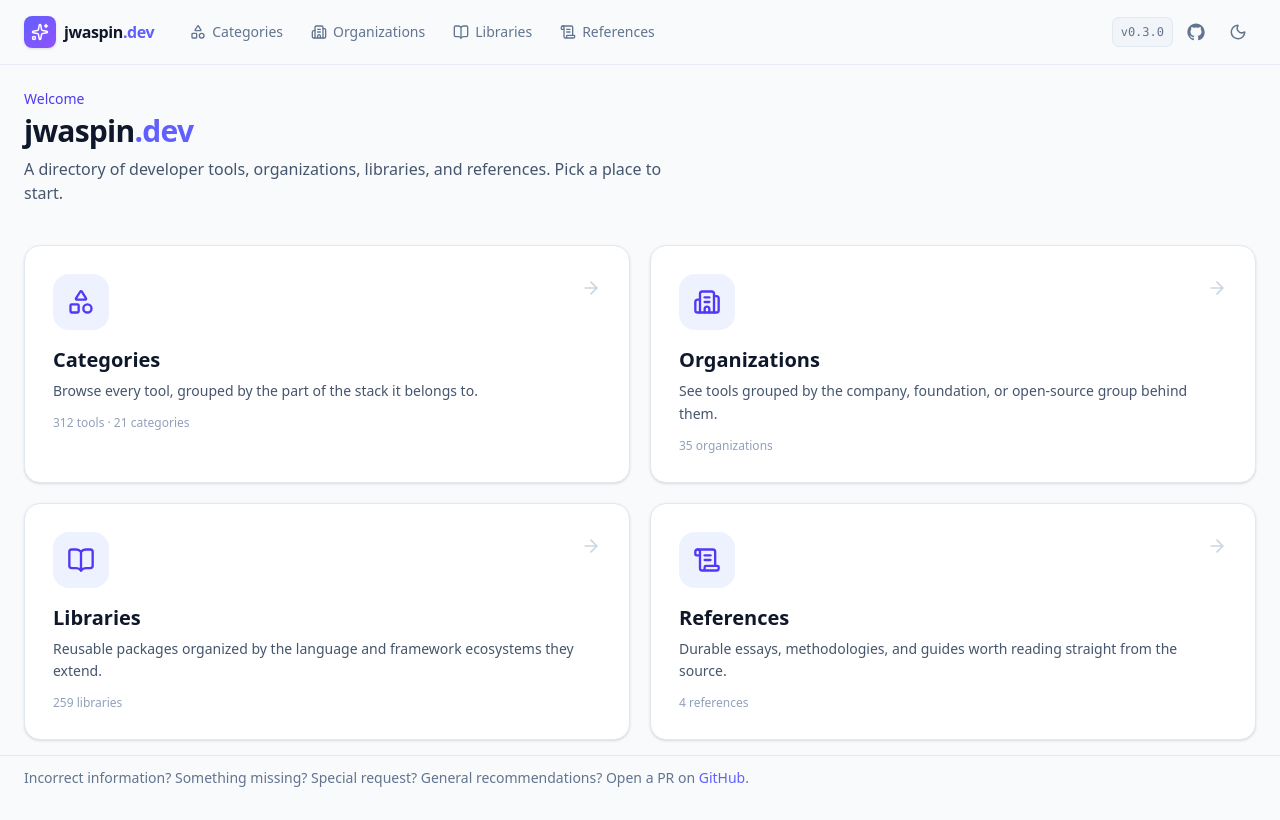
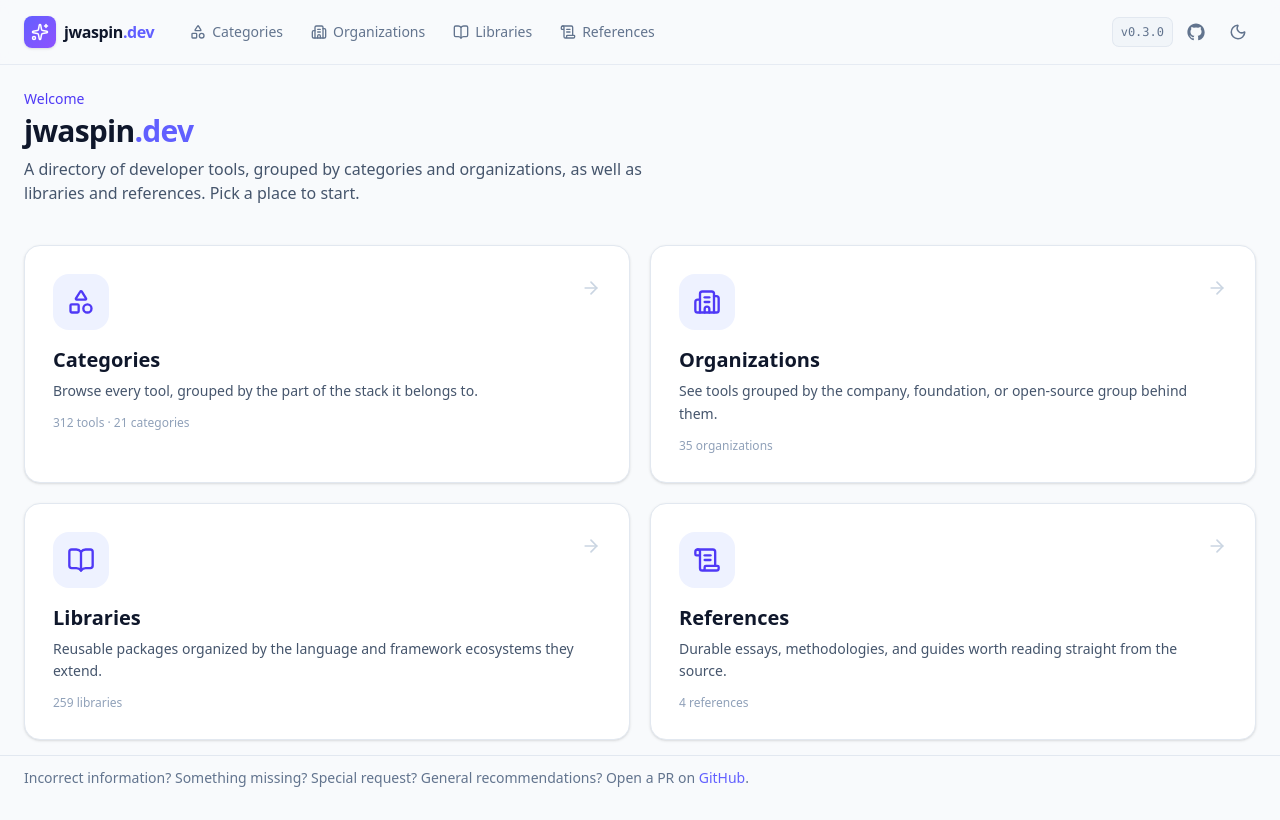
Before and after one commit to jwaspin/jwaspin-dev, a React (Vite) app: page / in a window 1280 px wide. Built offline with nearby package versions, Linux system fonts and the light colour scheme.

Commit message:
fix: improve description text for clarity in LandingPage component

```diff
--- a/src/components/LandingPage.tsx
+++ b/src/components/LandingPage.tsx
@@ -80,8 +80,9 @@
           jwaspin<span className="text-indigo-500">.dev</span>
         </h1>
         <p className="mt-2 text-slate-600 dark:text-slate-400">
-          A directory of developer tools, organizations, libraries, and
-          references. Pick a place to start.
+          A directory of developer tools, grouped by categories and
+          organizations, as well as libraries and references. Pick a place to
+          start.
         </p>
       </div>
 
```
